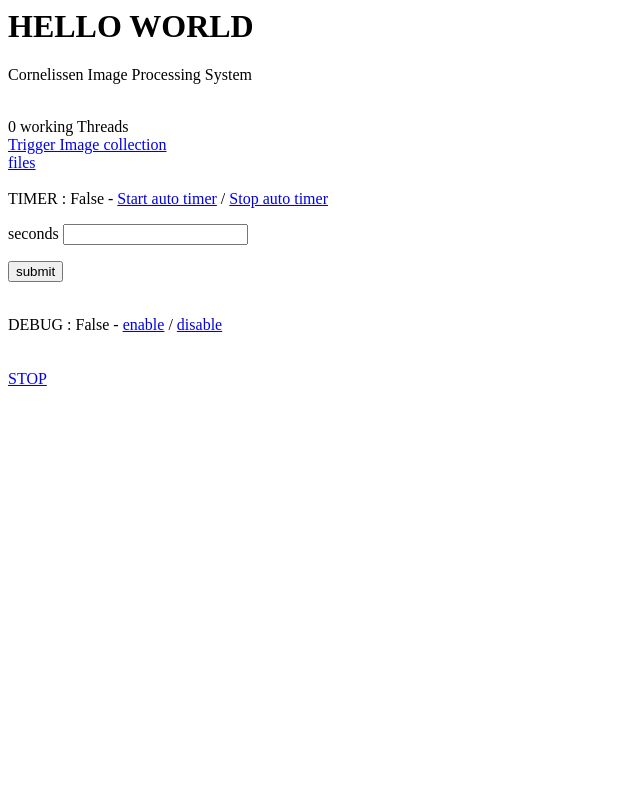
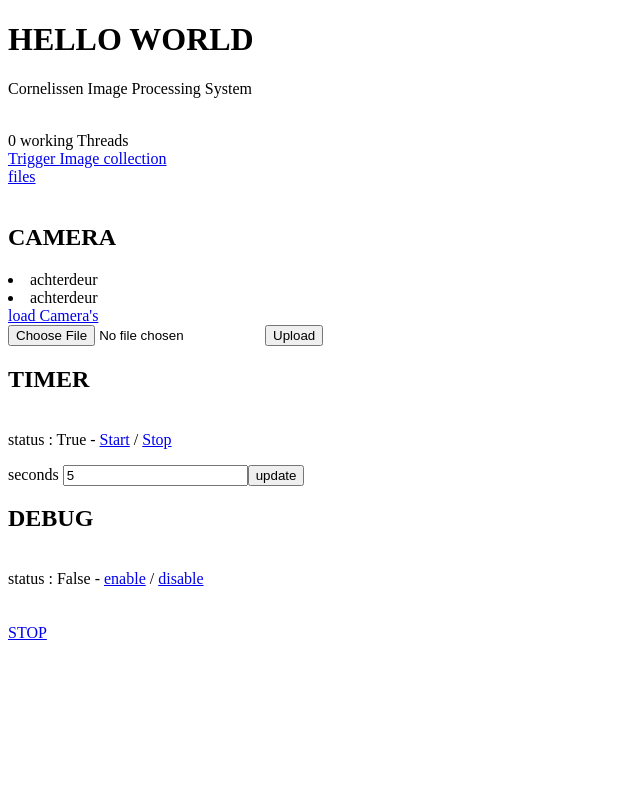
Before and after one commit to cornelissensolutions/camera_ai, a Flask app: page / in a window 1280 px wide. Shown: the whole page, without its empty margins (0-640 px from the left). Run offline with Flask 2, Linux system fonts and the light colour scheme; parts of the project's set-up code (start-up, migrations or seed data) failed here and were passed over.

Commit message:
camera load module

```diff
--- a/code/CIPS_Analyzer.py
+++ b/code/CIPS_Analyzer.py
@@ -24,10 +24,13 @@
         return self.DEBUG
 
     def run(self,cameraObject):
-        print("analyze")
         timestamp = datetime.utcnow()
         stream = self.get_ImageStream(cameraObject ,timestamp)
+        lap = datetime.utcnow()
+        getStream = round((lap-timestamp).total_seconds(),2)
         self._analyse_image_stream(cameraObject, stream, timestamp)
+        analyzed = round((datetime.utcnow() - lap).total_seconds(),2)
+        print("Run duration : {} + {}".format(getStream, analyzed))
 
     def get_ImageStream(self, camera, timeStamp):
         filename = "{}_{}".format(camera.name, timeStamp.strftime("%Y%m%d-%H%M%S"))
@@ -49,31 +52,34 @@
         target_file_folder = "{}/data/analyzed/{}/".format(self.current_working_dir, timeStamp.strftime("%Y%m%d"))
 
         response = requests.post("http://10.0.66.4:123/v1/vision/detection", files={"image":img}, data={"api_key":""}).json()
-        image = Image.open(BytesIO(img)).convert("RGB")
-        safeFile = False
-        i=0
-        draw = ImageDraw.Draw(image) #renamed image_org to image
-        for item in response["predictions"]:
-            label = item["label"]
-            y_max = int(item["y_max"])
-            y_min = int(item["y_min"])
-            x_max = int(item["x_max"])
-            x_min = int(item["x_min"])
-            confidence = str(int(item["confidence"] * 100))
-            if label not in camera.excludelist:
-                safeFile = True
-                cropped = image.crop((x_min, y_min, x_max, y_max))
-                print("saving analyzed object")
-                filename = "{}_{}_{}-{}.jpg".format(timeStamp.strftime("%Y%m%d-%H%M%S"),camera.name, label, i)
-                cropped.save("{}/{}.jpg".format(target_file_folder, filename))
+        if response["success"]:
+            image = Image.open(BytesIO(img)).convert("RGB")
+            safeFile = False
+            i=0
+            draw = ImageDraw.Draw(image) #renamed image_org to image
+            for item in response["predictions"]:
+                label = item["label"]
+                y_max = int(item["y_max"])
+                y_min = int(item["y_min"])
+                x_max = int(item["x_max"])
+                x_min = int(item["x_min"])
+                confidence = str(int(item["confidence"] * 100))
+                if label not in camera.excludelist:
+                    safeFile = True
+                    cropped = image.crop((x_min, y_min, x_max, y_max))
+                    print("saving analyzed object")
+                    filename = "{}_{}_{}-{}.jpg".format(timeStamp.strftime("%Y%m%d-%H%M%S"),camera.name, label, i)
+                    cropped.save("{}/{}.jpg".format(target_file_folder, filename))
 
-            draw.rectangle([x_min, y_min, x_max, y_max], fill=None, outline="Black" )
-            text = label + " - " + confidence + "%"
-            draw.text((x_min+20, y_min+20), text)
-            i += 1
+                draw.rectangle([x_min, y_min, x_max, y_max], fill=None, outline="Black" )
+                text = label + " - " + confidence + "%"
+                draw.text((x_min+20, y_min+20), text)
+                i += 1
 
 
-        if safeFile:
-            print("only saving image once something of interest is found")
-            safeTarget = "{}/{}".format(target_file_folder, parent_filename)
-            image.save(safeTarget,"JPEG")
+            if safeFile:
+                print("only saving image once something of interest is found")
+                safeTarget = "{}/{}".format(target_file_folder, parent_filename)
+                image.save(safeTarget,"JPEG")
+        else:
+            print(response["error"])
--- /dev/null
+++ b/code/config/achterdeur.ini
@@ -0,0 +1,6 @@
+[ACHTERDEUR]
+IP: 10.0.66.70
+URL: http://10.0.66.70/Streaming/channels/1/picture
+username: admin
+password: tester
+exclude_objects: ["potted_plant", "bench", "motorcycle"]
--- a/code/main.py
+++ b/code/main.py
@@ -1,18 +1,20 @@
+from crypt import methods
 from flask import Flask, render_template, request, abort, send_file, redirect
+from werkzeug.utils import secure_filename
 
 from flask.helpers import total_seconds
-import requests
 from requests.auth import HTTPDigestAuth
 import os, sys
-import os.path, glob
+import os.path
 from datetime import datetime, time
 
 import logging, logging.handlers
 import syslog
 import threading
-from threading import Thread, Timer, Event
+from threading import Timer
 import CIPS_Analyzer
 import CIPS_Camera
+
 class AnalysisThread(threading.Thread):
     def __init__(self, cameraObject):
         threading.Thread.__init__(self)
@@ -75,15 +77,22 @@
 Analysis_pool = threading.BoundedSemaphore(value=10)
 current_working_dir = os.getcwd()
 
+UPLOAD_FOLDER = '{}/config'.format(current_working_dir)
+ALLOWED_EXTENSIONS = {'txt', 'ini'}
+
 app = Flask(__name__, template_folder='templates')
 CIPS = CIPS_Analyzer.CIPS()
-CAM = CIPS_Camera.CIPS_Camera("achterdeur", "http://10.0.66.70/Streaming/channels/1/picture", HTTPDigestAuth('test','T3sterer'), ["chair", "bench", "potted plant"] )
 
+CAMERAS = []
 
 
 @app.route('/')
 def hello_world():
-    return render_template("main.html",threads=len(Analysis_threads), timer = autoTimer.status(), debug = CIPS.debugStatus())
+    return render_template("main.html", threads=len(Analysis_threads),
+                                        cameras = CAMERAS,
+                                        timerStatus = autoTimer.status(),
+                                        timerValue=autoTimer.timer,
+                                        debugStatus = CIPS.debugStatus())
 
 @app.route('/files', defaults={'req_path': ''})
 @app.route('/files/', defaults={'req_path': ''})
@@ -124,12 +133,13 @@
     autoTimer.cancel()
     return redirect('/')
 
-# @app.route("updateTimer", method=['POST'])
-# def updateTimer():
-#     i = request.form["newTimerValue"]
-#     print(i)
-#     autoTimer.updateTimerFreq(i)
-#     return redirect('/')
+@app.route("/updateTimer", methods=["GET", "POST"])
+def updateTimer():
+    print("update time")
+    newTimerValue = request.form.get("newTimerValue")
+    autoTimer.updateTimerFreq(int(newTimerValue))
+    return redirect('/')
+
 @app.route("/stopServer")
 def stopWebServer():
     shutdown_server()
@@ -145,8 +155,31 @@
     CIPS.disableDebug()
     return redirect('/')
 
+@app.route("/uploadCameraConfig", methods=["POST"])
+def uploadCamera():
+    print("upload camera")
+    dataFile = request.files
+    print(dataFile)
+    if 'file' not in request.files:
+        print('No file part')
+        return "NO FILE PART <a href='/'> RETURN HOME</a>"
+    file = request.files['file']
+    # If the user does not select a file, the browser submits an
+    # empty file without a filename.
+    if file.filename == '':
+        print('No selected file')
+        return "NO FILE SELECTED <a href='/'> RETURN HOME</a>"
+    if file and allowed_file(file.filename):
+        filename = secure_filename(file.filename)
+        file.save(os.path.join(app.config['UPLOAD_FOLDER'], filename))
+    return redirect('/')
 
-
+@app.route("/loadCameraFromConfig")
+def loadCameraFromConfig():
+    #TODO add check if camera is already added
+    CAM = CIPS_Camera.CIPS_Camera("achterdeur", "http://10.0.66.70/Streaming/channels/1/picture", HTTPDigestAuth('test','T3sterer'), ["chair", "bench", "potted plant"] )
+    CAMERAS.append(CAM)
+    return redirect('/')
 
 def shutdown_server():
     func = request.environ.get('werkzeug.server.shutdown')
@@ -154,14 +187,18 @@
         raise RuntimeError('Not running with the Werkzeug Server')
     func()
 
+def allowed_file(filename):
+    return '.' in filename and \
+           filename.rsplit('.', 1)[1].lower() in ALLOWED_EXTENSIONS
 
 def getImageStream():
     print("getImageStream")
-    #START analysis THREAD
-    Analysis_pool.acquire()
-    thread = AnalysisThread(CAM)
-    thread.start()
-    Analysis_threads.append(thread)
+    #START analysis THREAD per loaded camera
+    for CAM in CAMERAS:
+        Analysis_pool.acquire()
+        thread = AnalysisThread(CAM)
+        thread.start()
+        Analysis_threads.append(thread)
 
 
 
@@ -171,4 +208,5 @@
 
 if __name__ == '__main__':
     app.debug = True
+    app.config['UPLOAD_FOLDER'] = UPLOAD_FOLDER
     app.run(host="0.0.0.0", port=80)
--- a/code/templates/main.html
+++ b/code/templates/main.html
@@ -1,15 +1,30 @@
+<!doctype html>
 <meta http-equiv='refresh' content='10'>
 <h1>HELLO WORLD</h1>
 <p>Cornelissen Image Processing System</p>
 <br>{{ threads }} working Threads
 <br><a href='/trigger'> Trigger Image collection</a>
-<br><a href='files'>files </a>
+<br><a href='files'>files</a>
 <br>
-<br>TIMER : {{ timer }} - <a href="/startTimer">Start auto timer</a> / <a href="/stopTimer">Stop auto timer</a>
+<br>
+<h2>CAMERA</h2>
+{% for camera in cameras %}
+<li>
+    {{ camera.name }}
+    <!-- <a href="{{ () }}">DELETE </a> -->
+</li>
+{% endfor %}
+<a href="/loadCameraFromConfig">load Camera's</a>
+<form method="post" enctype="multipart/form-data" action="uploadCameraConfig">
+  <input type=file name=file>
+  <input type=submit value=Upload>
+</form>
+<h2>TIMER</h2>
+<br>status : {{ timerStatus }} - <a href="/startTimer">Start</a> / <a href="/stopTimer">Stop</a>
 <form action="updateTimer" method="POST">
-    <p>seconds <input type = "text" name = "newTimerValue"/></p>
-    <p><input type="submit" value="submit"/></p>
+    <p>seconds <input type = "text" name = "newTimerValue" value='{{ timerValue }}'/><input type="submit" value="update"/></p>
 </form>
-<br>DEBUG : {{ debug }} - <a href="/enableDebug">enable</a> / <a href="/disableDebug">disable</a>
+<h2>DEBUG</h2>
+<br>status : {{ debugStatus }} - <a href="/enableDebug">enable</a> / <a href="/disableDebug">disable</a>
 <br><br><br>
 <a href="/stopServer">STOP</a>
```
